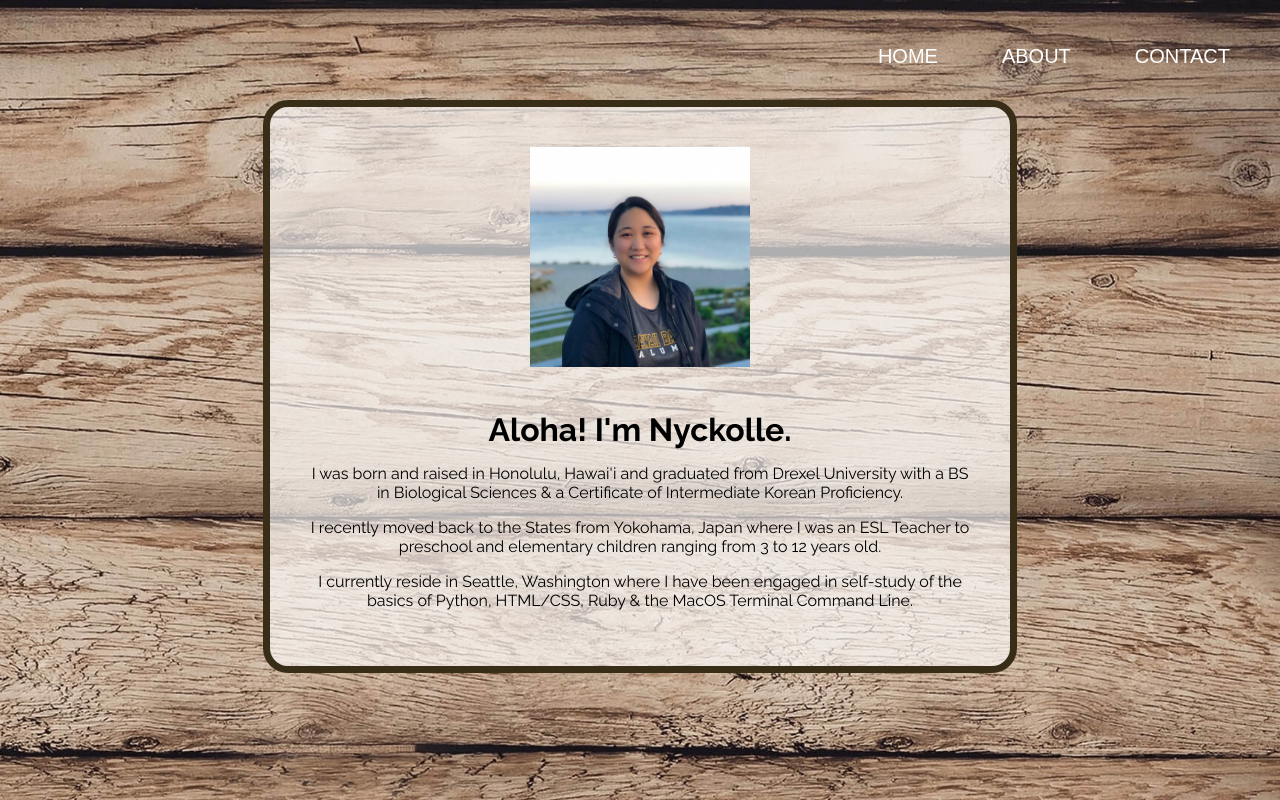
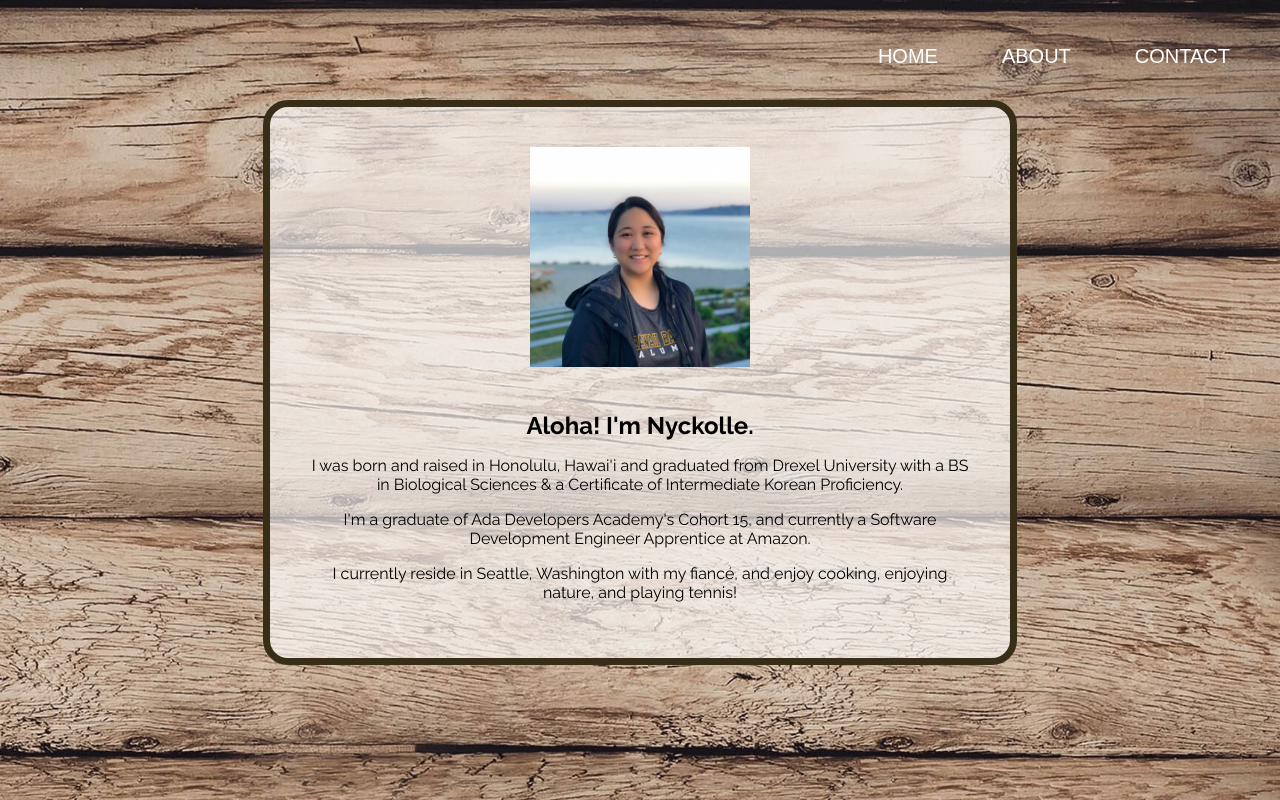
Before and after one commit to NLucuab/personal-website, a plain HTML site: page src/about.html in a window 1280 px wide. Drawn offline with Linux system fonts and the light colour scheme.

Commit message:
updating HTMl to be more semantic + content updates

```diff
--- a/src/about.html
+++ b/src/about.html
@@ -8,26 +8,24 @@
         <link href="about.css" rel="stylesheet" type="text/css">
     </head>
     <body>
-        <div class="header">
-            <div id="navbar">
+        <header class="header">
+            <nav id="navbar">
                 <a class="nav-link" href="index.html">HOME</a>
                 <a class="nav-link" href="about.html">ABOUT</a>
                 <a class="nav-link" href="contact.html">CONTACT</a>
-            </div>
-        </div>
+            </nav>
+        </header>
 
-        <div class="home-about">
-            <div class="photo-container"><img class="about-photo" src="NLucuab.jpg" alt="about-photo"></div>
-            <div class="about-text">
+        <main class="home-about">
+            <section class="photo-container"><img class="about-photo" src="NLucuab.jpg" alt="about-photo"></section>
+            <section class="about-text">
                 <h1>Aloha! I'm Nyckolle.</h1>
                 <p>I was born and raised in Honolulu, Hawai'i
                 and graduated from Drexel University with
                 a BS in Biological Sciences & a Certificate of Intermediate Korean Proficiency.</p>
-                <p> I recently moved back to the States from Yokohama, Japan where I was an ESL Teacher
-                to preschool and elementary children ranging from 3 to 12 years old. </p>
-                <p>I currently reside in Seattle, Washington where I have been
-                engaged in self-study of the basics of Python, HTML/CSS, Ruby & the MacOS Terminal Command Line.</p>
-            </div>
-        </div>
+                <p>I'm a graduate of Ada Developers Academy's Cohort 15, and currently a Software Development Engineer Apprentice at Amazon.</p>
+                <p>I currently reside in Seattle, Washington with my fiancé, and enjoy cooking, enjoying nature, and playing tennis!</p>
+            </section>
+        </main>
     </body>
 </html>
```
Also changed, not shown: src/contact.html (+8 -8 lines), src/index.html (+4 -4 lines), 1 other file.
